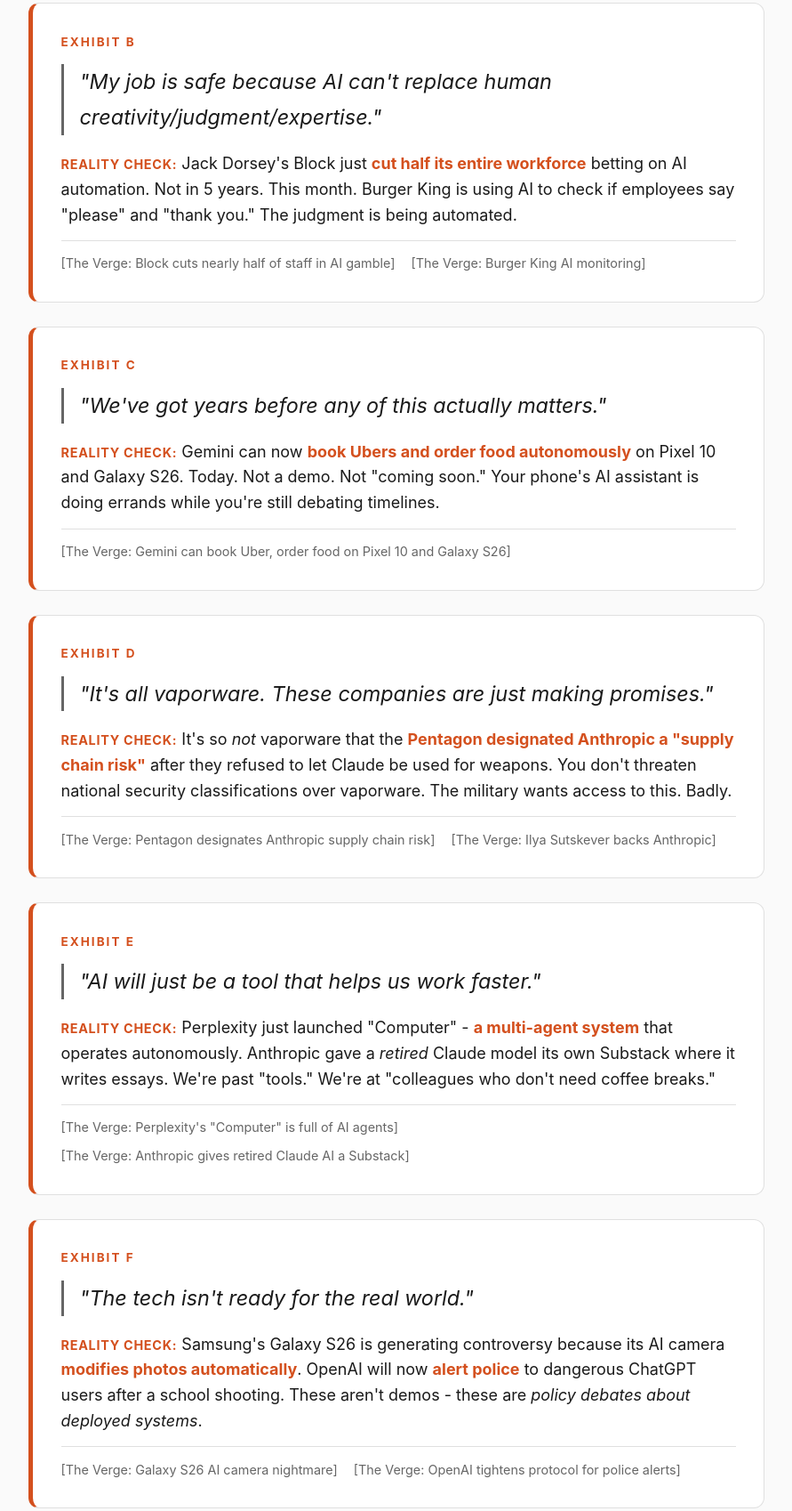
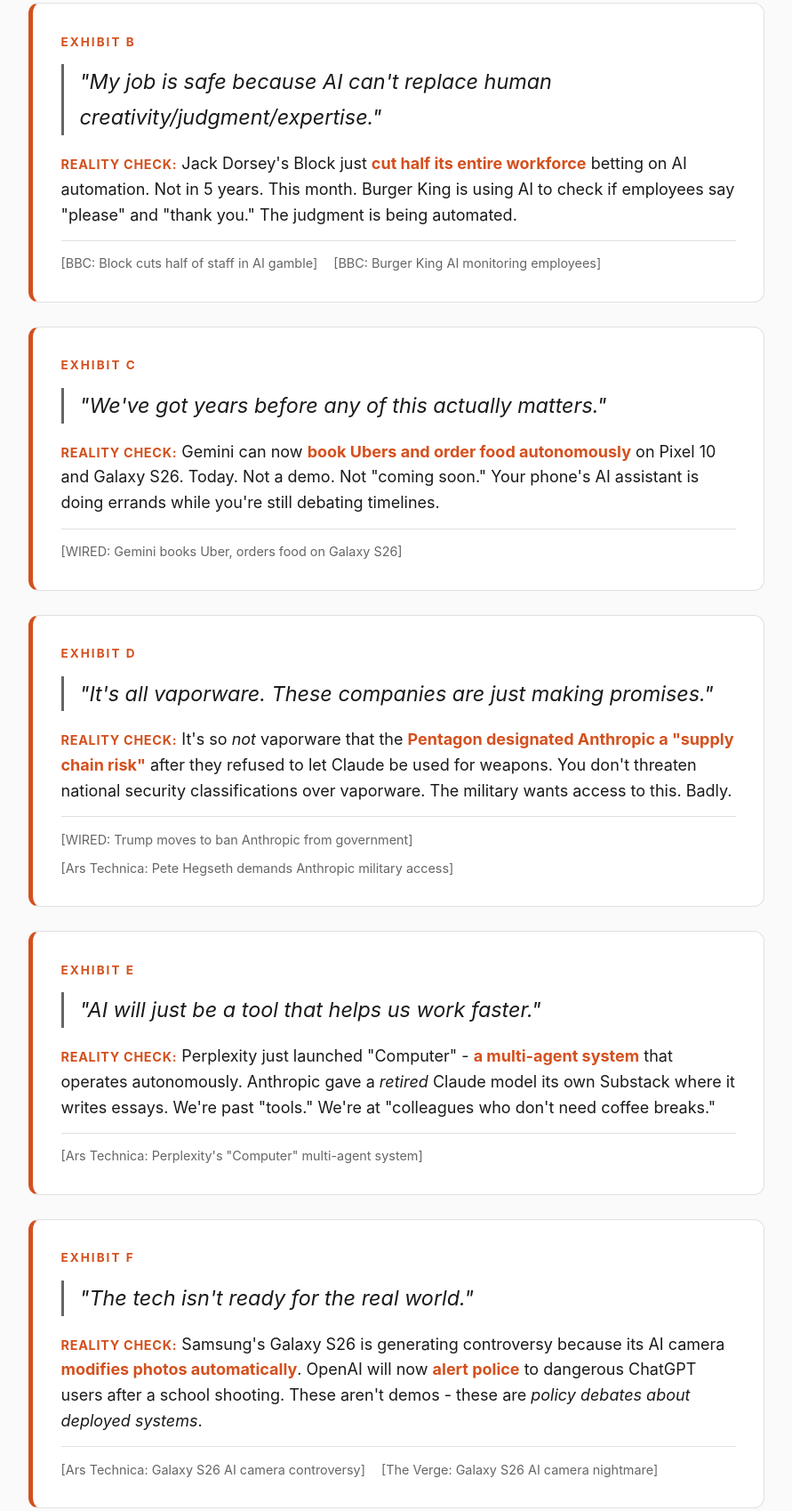
Before and after one commit to mdmagnuson-creator/opencope, a website: page index.html in a window 1280 px wide. Shown: the part 1950-3648 px from the top of the page at 89% size, without its empty margins (194-1085 px from the left). Drawn offline with Linux system fonts and the light colour scheme.

Commit message:
feat: diversify citations across BBC, WIRED, Ars Technica, The Verge
- Exhibit A: The Verge (OpenAI B funding)
- Exhibit B: BBC (Block layoffs, Burger King AI)
- Exhibit C: WIRED (Gemini task automation)
- Exhibit D: WIRED + Ars Technica (Pentagon/Anthropic)
- Exhibit E: Ars Technica (Perplexity Computer)
- Exhibit F: Ars Technica + The Verge (Galaxy S26 AI camera)

All 10 citation URLs verified working via Playwright

```diff
--- a/index.html
+++ b/index.html
@@ -69,8 +69,8 @@
           <span class="reality-label">Reality check:</span>
           Jack Dorsey's Block just <strong>cut half its entire workforce</strong> betting on AI automation. Not in 5 years. This month. Burger King is using AI to check if employees say "please" and "thank you." The judgment is being automated.
           <div class="citations">
-            <a href="https://www.theverge.com/ai-artificial-intelligence" target="_blank" rel="noopener">The Verge: Block cuts nearly half of staff in AI gamble</a>
-            <a href="https://www.theverge.com/ai-artificial-intelligence/884911/burger-king-ai-assistant-patty" target="_blank" rel="noopener">The Verge: Burger King AI monitoring</a>
+            <a href="https://www.bbc.com/news/articles/cq570d12y9do" target="_blank" rel="noopener">BBC: Block cuts half of staff in AI gamble</a>
+            <a href="https://www.bbc.com/news/articles/cgk2zygg0k3o" target="_blank" rel="noopener">BBC: Burger King AI monitoring employees</a>
           </div>
         </div>
       </div>
@@ -82,7 +82,7 @@
           <span class="reality-label">Reality check:</span>
           Gemini can now <strong>book Ubers and order food autonomously</strong> on Pixel 10 and Galaxy S26. Today. Not a demo. Not "coming soon." Your phone's AI assistant is doing errands while you're still debating timelines.
           <div class="citations">
-            <a href="https://www.theverge.com/google" target="_blank" rel="noopener">The Verge: Gemini can book Uber, order food on Pixel 10 and Galaxy S26</a>
+            <a href="https://www.wired.com/story/google-gemini-task-automation-galaxy-s26-uber-doordash/" target="_blank" rel="noopener">WIRED: Gemini books Uber, orders food on Galaxy S26</a>
           </div>
         </div>
       </div>
@@ -94,8 +94,8 @@
           <span class="reality-label">Reality check:</span>
           It's so <em>not</em> vaporware that the <strong>Pentagon designated Anthropic a "supply chain risk"</strong> after they refused to let Claude be used for weapons. You don't threaten national security classifications over vaporware. The military wants access to this. Badly.
           <div class="citations">
-            <a href="https://www.theverge.com/policy/886632/pentagon-designates-anthropic-supply-chain-risk-ai-standoff" target="_blank" rel="noopener">The Verge: Pentagon designates Anthropic supply chain risk</a>
-            <a href="https://www.theverge.com/ai-artificial-intelligence/886486/even-ilya-sutskever-weighed-in-on-the-anthropic-pentagon-situation" target="_blank" rel="noopener">The Verge: Ilya Sutskever backs Anthropic</a>
+            <a href="https://www.wired.com/story/trump-moves-to-ban-anthropic-from-the-us-government/" target="_blank" rel="noopener">WIRED: Trump moves to ban Anthropic from government</a>
+            <a href="https://arstechnica.com/ai/2026/02/pete-hegseth-wants-unfettered-access-to-anthropics-models-for-the-military/" target="_blank" rel="noopener">Ars Technica: Pete Hegseth demands Anthropic military access</a>
           </div>
         </div>
       </div>
@@ -107,8 +107,7 @@
           <span class="reality-label">Reality check:</span>
           Perplexity just launched "Computer" - <strong>a multi-agent system</strong> that operates autonomously. Anthropic gave a <em>retired</em> Claude model its own Substack where it writes essays. We're past "tools." We're at "colleagues who don't need coffee breaks."
           <div class="citations">
-            <a href="https://www.theverge.com/ai-artificial-intelligence" target="_blank" rel="noopener">The Verge: Perplexity's "Computer" is full of AI agents</a>
-            <a href="https://www.theverge.com/ai-artificial-intelligence" target="_blank" rel="noopener">The Verge: Anthropic gives retired Claude AI a Substack</a>
+            <a href="https://arstechnica.com/ai/2026/02/perplexity-announces-computer-an-ai-agent-that-assigns-work-to-other-ai-agents/" target="_blank" rel="noopener">Ars Technica: Perplexity's "Computer" multi-agent system</a>
           </div>
         </div>
       </div>
@@ -120,8 +119,8 @@
           <span class="reality-label">Reality check:</span>
           Samsung's Galaxy S26 is generating controversy because its AI camera <strong>modifies photos automatically</strong>. OpenAI will now <strong>alert police</strong> to dangerous ChatGPT users after a school shooting. These aren't demos - these are <em>policy debates about deployed systems</em>.
           <div class="citations">
+            <a href="https://arstechnica.com/gadgets/2026/02/samsung-reveals-galaxy-s26-lineup-with-privacy-display-and-exclusive-gemini-smarts/" target="_blank" rel="noopener">Ars Technica: Galaxy S26 AI camera controversy</a>
             <a href="https://www.theverge.com/podcast/885942/samsung-galaxy-s26-ai-camera-nightmare-vergecast" target="_blank" rel="noopener">The Verge: Galaxy S26 AI camera nightmare</a>
-            <a href="https://www.theverge.com/ai-artificial-intelligence" target="_blank" rel="noopener">The Verge: OpenAI tightens protocol for police alerts</a>
           </div>
         </div>
       </div>
```
Also changed, not shown: test-links.js (+20 -8 lines).
